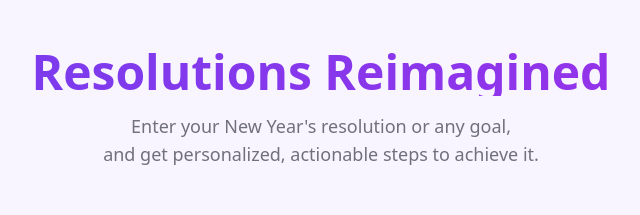
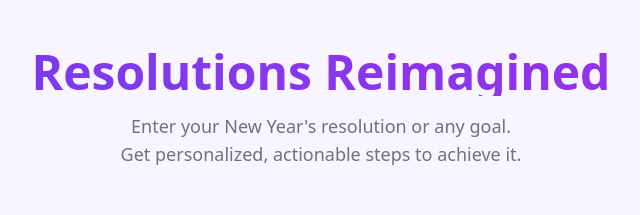
Before and after one commit to PattyOBrienNovak/resolutions-reimagined, a React (Vite) app: page / in a window 1280 px wide. Shown: the top 215 px of the page, without its empty margins (319-959 px from the left). Built offline with nearby package versions, Linux system fonts and the light colour scheme.

Commit message:
Split header into two sentences
Updated the header in the main component to create two distinct sentences. The second sentence now begins with "Get...".
[skip gpt_engineer]

```diff
--- a/src/pages/Index.tsx
+++ b/src/pages/Index.tsx
@@ -59,8 +59,8 @@ export default function Index() {
             Resolutions Reimagined
           </h1>
           <p className="text-lg text-muted-foreground">
-            Enter your New Year's resolution or any goal,<br />
-            and get personalized, actionable steps to achieve it.
+            Enter your New Year's resolution or any goal.<br />
+            Get personalized, actionable steps to achieve it.
           </p>
         </div>
 
```
